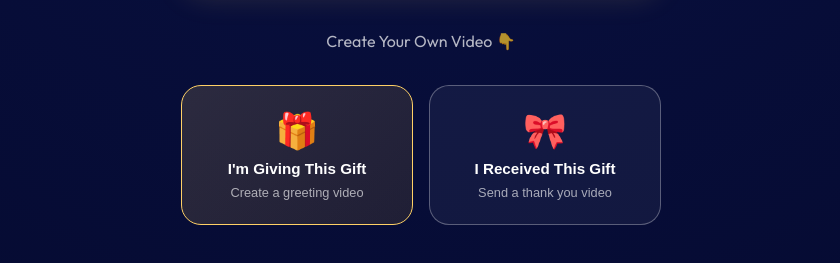
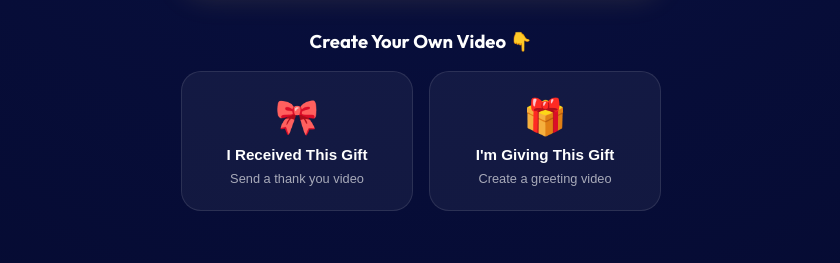
Before and after one commit to partners-dot/crochet-friends, a website: page index.html in a window 1280 px wide. Shown: the part 477-740 px from the top of the page, without its empty margins (219-1059 px from the left). Drawn offline with Linux system fonts and the light colour scheme; no server answers.

Commit message:
buttons order change

```diff
--- a/index.html
+++ b/index.html
@@ -376,6 +376,16 @@
       margin-bottom: 1.5rem;
     }
 
+    .section-description {
+      font-size: 1.15rem;
+      font-weight: 700;
+      color: white;
+      margin-top: 1.5rem;
+      margin-bottom: 1rem;
+      text-align: center;
+      line-height: 1.4;
+    }
+
     .choice-card {
       background: var(--card-bg);
       border: 1px solid var(--glass-border);
@@ -393,26 +403,15 @@
     .choice-card:hover {
       transform: translateY(-4px);
       box-shadow: 0 10px 30px rgba(0, 0, 0, 0.3);
+      border-color: rgba(255, 255, 255, 0.5);
+      background: rgba(255, 255, 255, 0.1);
     }
 
-    .choice-card.giver {
+    .choice-card.selected,
+    .choice-card:active {
       border-color: var(--accent-neon);
-      background: linear-gradient(135deg, rgba(255, 209, 102, 0.15) 0%, rgba(250, 188, 42, 0.1) 100%);
-    }
-
-    .choice-card.giver:hover {
       background: linear-gradient(135deg, rgba(255, 209, 102, 0.25) 0%, rgba(250, 188, 42, 0.2) 100%);
       box-shadow: 0 10px 30px rgba(255, 209, 102, 0.2);
-    }
-
-    .choice-card.receiver {
-      border-color: rgba(255, 255, 255, 0.3);
-      background: rgba(255, 255, 255, 0.05);
-    }
-
-    .choice-card.receiver:hover {
-      border-color: rgba(255, 255, 255, 0.5);
-      background: rgba(255, 255, 255, 0.1);
     }
 
     .choice-card .emoji {
@@ -697,15 +696,15 @@
       </div>
       <p class="section-description">Create Your Own Video 👇</p>
       <div class="hero-choices">
-        <button type="button" class="choice-card giver" onclick="selectBranch('buyer')">
+        <button type="button" class="choice-card" onclick="selectBranch('receiver')">
+          <span class="emoji">🎀</span>
+          <span class="label">I Received This Gift</span>
+          <span class="sub-label">Send a thank you video</span>
+        </button>
+        <button type="button" class="choice-card" onclick="selectBranch('buyer')">
           <span class="emoji">🎁</span>
           <span class="label">I'm Giving This Gift</span>
           <span class="sub-label">Create a greeting video</span>
-        </button>
-        <button type="button" class="choice-card receiver" onclick="selectBranch('receiver')">
-          <span class="emoji">🎀</span>
-          <span class="label">I Received This Gift</span>
-          <span class="sub-label">Send a thank you video</span>
         </button>
       </div>
     </section>
```
